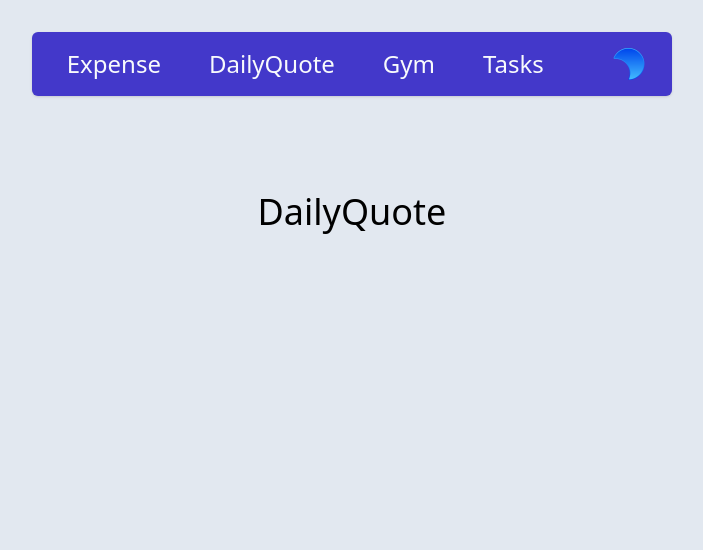
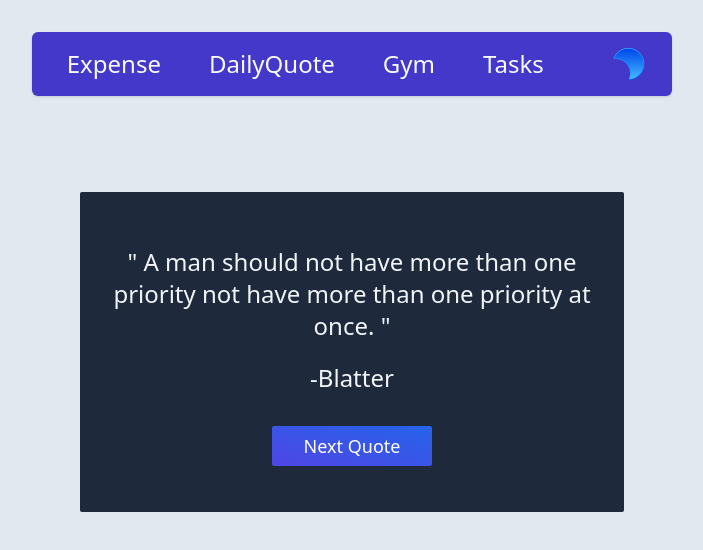
Before and after one commit to Lovenson2000/reactTracker, a React (Vite) app: page /dailyquote in a window 1280 px wide. Shown: the top 550 px of the page, without its empty margins (288-991 px from the left). Built offline with nearby package versions, Linux system fonts and the light colour scheme.

Commit message:
Adding Quote

```diff
--- a/src/App.jsx
+++ b/src/App.jsx
@@ -20,7 +20,7 @@ function App() {
         <Header isDarkTheme={isDarkTheme} changeTheme={changeTheme} />
         <Routes>
           <Route path="/expense" element={<Expense isDarkTheme={isDarkTheme} />} />
-          <Route path="/dailyquote" element={<DailyQuote />} />
+          <Route path="/dailyquote" element={<DailyQuote isDarkTheme={isDarkTheme} />} />
           <Route path="/gym" element={<Gym />} />
           <Route path="/taskmanager" element={<TaskManager />} />
         </Routes>
--- a/src/pages/DailyQuote.jsx
+++ b/src/pages/DailyQuote.jsx
@@ -1,8 +1,43 @@
-// eslint-disable-next-line no-unused-vars
-import React from 'react'
 
-export default function DailyQuote() {
+import { useState } from 'react';
+
+export default function DailyQuote({isDarkTheme}) {
+  let customQuote = "A man should not have more than one priority not have more than one priority at once.";
+  let customAuthor = "Blatter";
+
+  const [quote, setQuote] = useState(customQuote);
+  const [author, setAuthor] = useState(customAuthor);
+
+  const API_URL = "https://type.fit/api/quotes";
+
+      const handleNextQuote = async () => {
+      const response = await fetch(API_URL); //Fetching the API
+      const data = await response.json();
+      const randomIndex = Math.floor(Math.random() * data.length);
+
+      setQuote(data[randomIndex].text); //Updating quote
+
+      if(data[randomIndex].author.includes(", type.fit")) {
+        let index = data[randomIndex].author.indexOf(", type");
+        setAuthor(data[randomIndex].author.slice(0, index)); //Updating the author
+      }
+    }
+
   return (
-    <div className="text-center text-4xl my-24">DailyQuote</div>
+    <div className={`flex flex-col justify-center items-center ${isDarkTheme ? "bg-slate-300" : "bg-slate-800 text-slate-100"} rounded-sm p-8 sm1:p-2 mx-auto sm1:w-11/12 sm2:w-11/12 md1:w-[34rem] sm1:min-h-[20rem] text-4xl my-24`}>
+      <p className='text-2xl sm1:text-center sm1:p-2 pt-4 text-justify font-normal'>
+
+        " {quote} "
+      </p>
+      <h2 className='text-2xl mt-3 font-light'>
+        -{author}
+      </h2>
+      <button
+        className={` font-medium ${isDarkTheme ? "bg-slate-900" : "bg-gradient-to-tr from-indigo-600 to to-blue-600"} text-white mt-8 text-lg py-1.5 px-8 outline-none rounded-sm`}
+        onClick={handleNextQuote}
+        >
+          Next Quote
+        </button>
+    </div>
   )
 }
```
